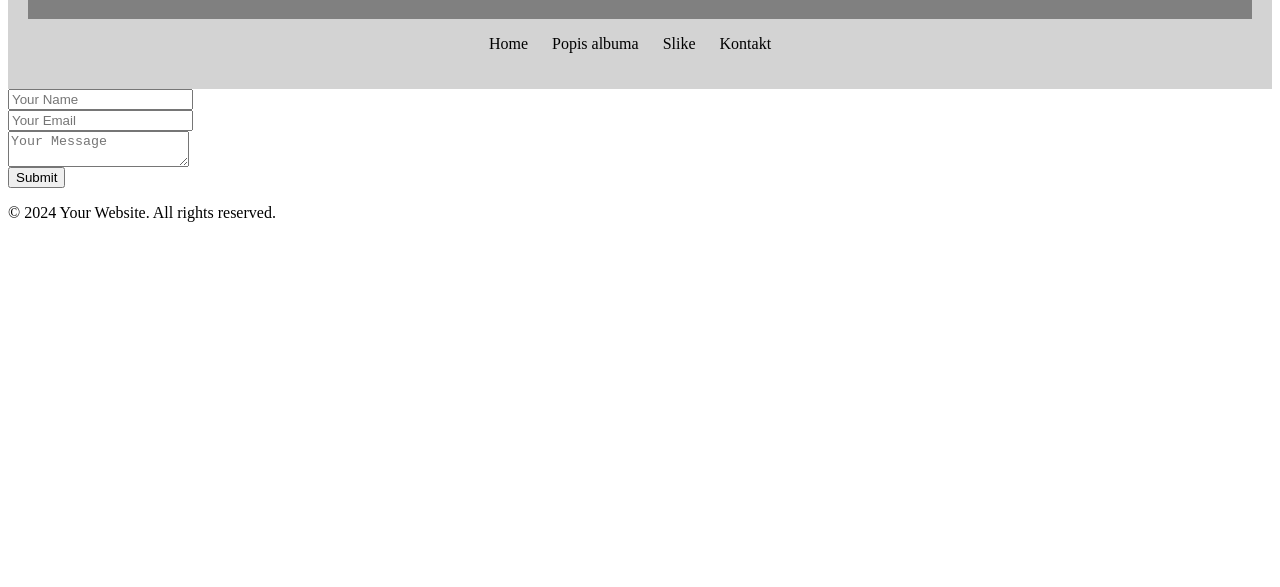
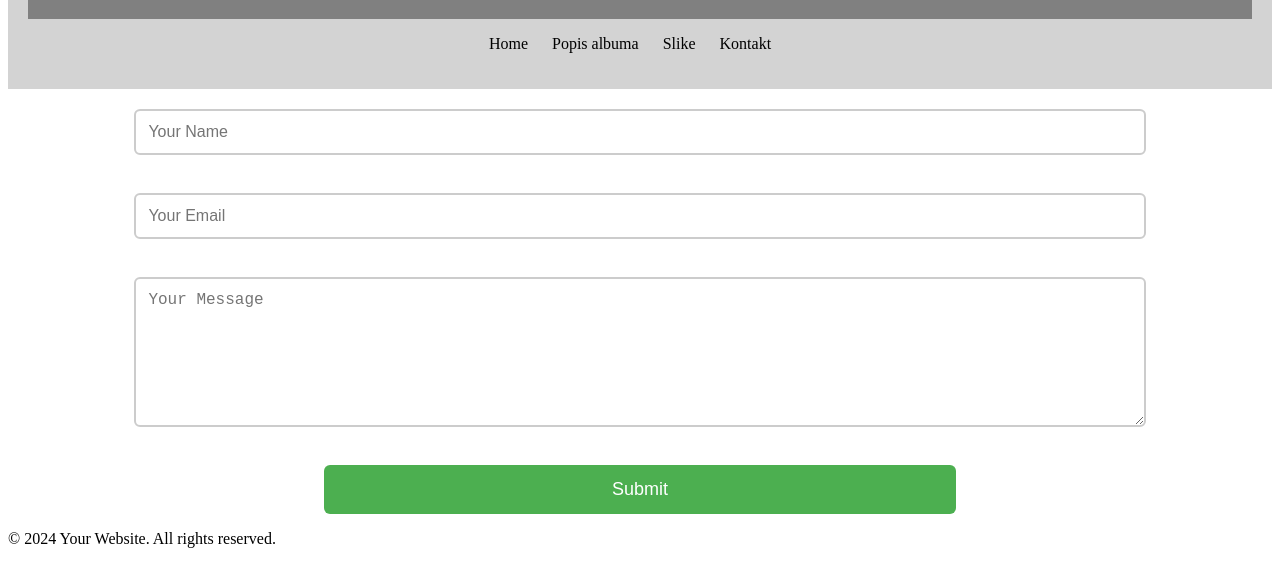
Before and after one commit to teo1106/rad, a plain HTML site: page contact.html in a window 1280 px wide. Shown: the part 143-730 px from the top of the page. Drawn offline with Linux system fonts and the light colour scheme.

Commit message:
Update contact.html

```diff
--- a/contact.html
+++ b/contact.html
@@ -1,3 +1,4 @@
+<html lang="en">
 <head>
     <meta charset="UTF-8">
     <meta name="viewport" content="width=device-width, initial-scale=1.0">
@@ -25,6 +26,39 @@
         nav ul li a {
             text-decoration: none;
             color: black;
+        }
+        /* Style for form elements */
+        form {
+            margin-top: 20px;
+            text-align: center;
+        }
+        input[type="text"], input[type="email"], textarea {
+            width: 80%; /* Adjusted width */
+            padding: 12px; /* Increased padding */
+            margin: 10px auto; /* Centered horizontally */
+            box-sizing: border-box;
+            border: 2px solid #ccc; /* Increased border thickness */
+            border-radius: 6px; /* Rounded corners */
+            display: block; /* Displayed as block element */
+            font-size: 16px; /* Increased font size */
+        }
+        textarea {
+            height: 150px;
+        }
+        input[type="submit"] {
+            background-color: #4CAF50; /* Green background */
+            color: white;
+            padding: 14px 20px;
+            margin: 10px auto; /* Centered horizontally */
+            border: none;
+            border-radius: 6px;
+            cursor: pointer;
+            font-size: 18px; /* Increased font size */
+            display: block; /* Displayed as block element */
+            width: 50%; /* Adjusted width */
+        }
+        input[type="submit"]:hover {
+            background-color: #45a049; /* Darker green on hover */
         }
     </style>
 </head>
```
